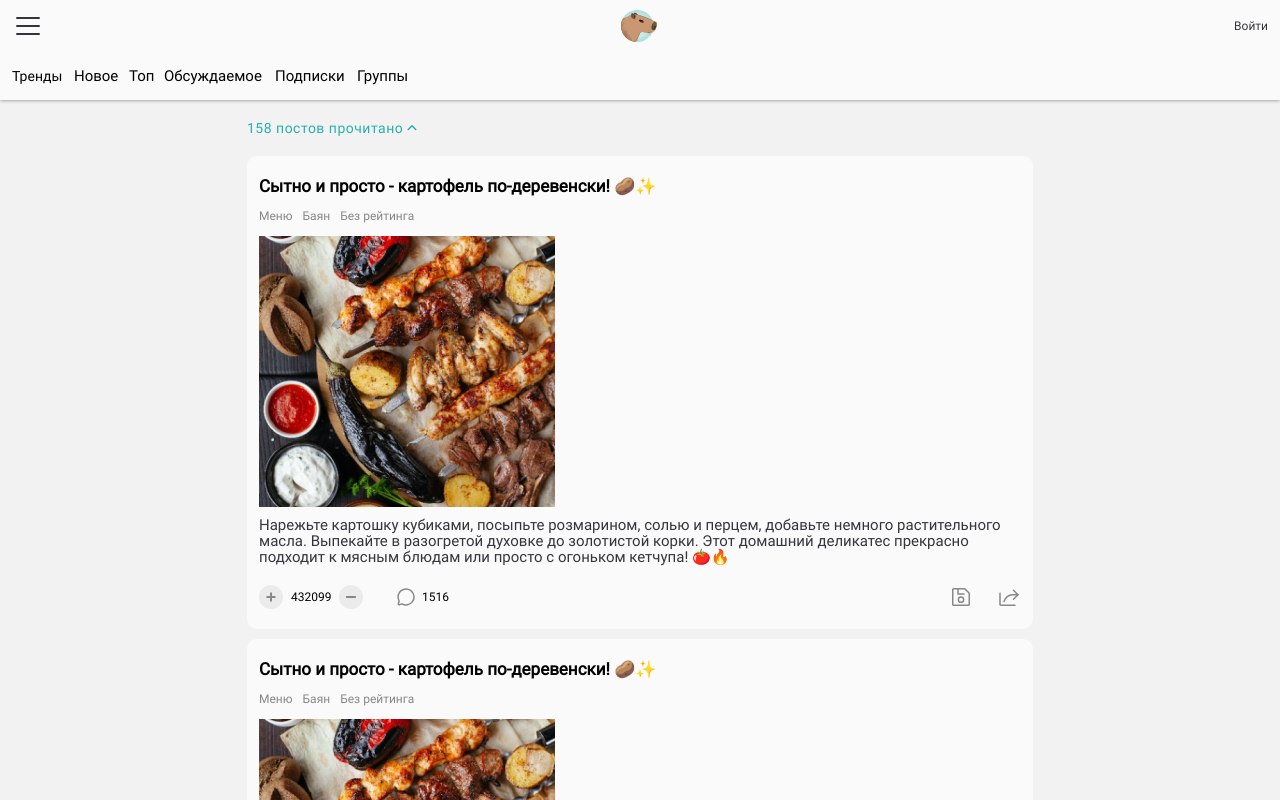
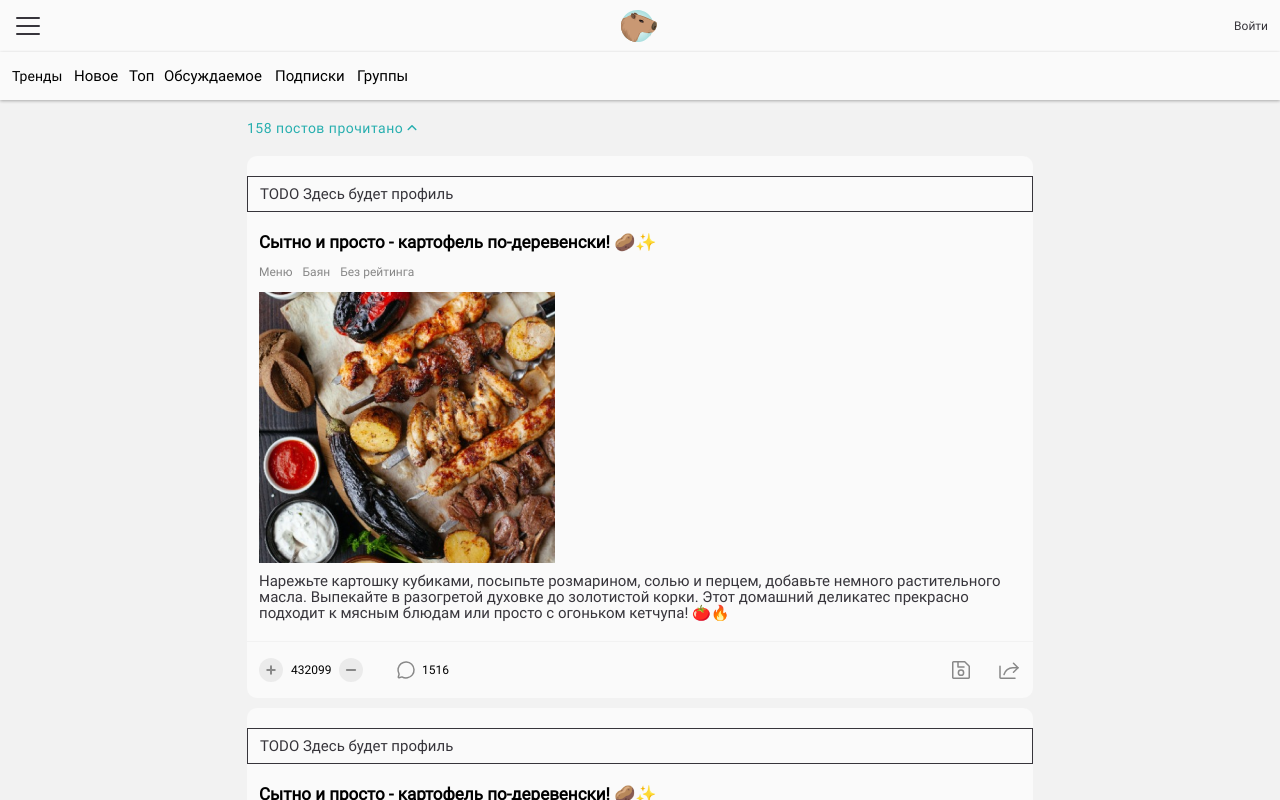
Before and after one commit to OlgaPy/Vortex_front, a Vue app: page / in a window 1280 px wide. Shown: the top 800 px of the page. Built offline with nearby package versions, Linux system fonts and the light colour scheme.

Commit message:
Правки стилей и слотов PreviewPostUI

```diff
--- a/src/entities/post/ui/PreviewPostUI.vue
+++ b/src/entities/post/ui/PreviewPostUI.vue
@@ -3,13 +3,17 @@
 
 <template>
   <main :class="[$style.container, 'color-bg-gray-98']">
-    <slot name="header"></slot>
-    <div :class="$style.postPreview">
+    <header :class="$style.header">
+      <slot name="header"></slot>
+    </header>
+    <main :class="$style.main">
       <h1 class="font-h1"><slot name="title"></slot></h1>
       <span class="font-text-small"><slot name="tags"></slot></span>
-      <span class="font-text-large"><slot name="body"></slot></span>
-    </div>
-    <slot name="footer"></slot>
+      <div :class="[$style.body, 'font-text-large']"><slot name="body"></slot></div>
+    </main>
+    <footer :class="$style.footer">
+      <slot name="footer"></slot>
+    </footer>
   </main>
 </template>
 
@@ -21,15 +25,49 @@
   flex-direction: column;
   width: 100%;
   gap: 20px;
-  padding: 20px 12px;
+  padding-top: 20px;
 }
 
-.postPreview {
+.header {
+  display: flex;
+  justify-content: center;
+  align-items: start;
+  flex-direction: column;
+  width: 100%;
+}
+.header > * {
+  padding: 0 12px;
+}
+
+.main {
   display: flex;
   justify-content: center;
   align-items: start;
   flex-direction: column;
   gap: 12px;
+}
+.main > * {
+  padding: 0 12px;
+}
+
+.body {
+  display: flex;
+  justify-content: center;
+  align-items: start;
+  flex-direction: column;
+  gap: 10px;
+}
+
+.footer {
+  display: flex;
+  justify-content: center;
+  align-items: start;
+  flex-direction: column;
+  width: 100%;
+  border-top: 1px solid var(--color-base-bg);
+}
+.footer > * {
+  padding: 16px 12px;
 }
 
 @media screen and (min-width: 834px) {
--- a/src/pages/HomePage.vue
+++ b/src/pages/HomePage.vue
@@ -21,7 +21,6 @@ import PageUI from "@/shared/ui/PageUI.vue";
   top: 0;
   left: 0;
   width: 100%;
-  box-shadow: 0 1px 3px 0 var(--color-black-0-30);
   z-index: 1;
 }
 </style>
--- a/src/widgets/TapeLinksWidget.vue
+++ b/src/widgets/TapeLinksWidget.vue
@@ -31,6 +31,7 @@ const items = [
   width: 100%;
   overflow-y: auto;
   padding: 8px;
+  box-shadow: 0 1px 3px 0 var(--color-black-0-30);
 }
 .container::-webkit-scrollbar {
   display: none;
--- a/src/widgets/trends-feed-widget/ui/TestPreviewPost.vue
+++ b/src/widgets/trends-feed-widget/ui/TestPreviewPost.vue
@@ -6,6 +6,9 @@ import PostPreviewFooterUI from "@/widgets/trends-feed-widget/ui/PostPreviewFoot
 
 <template>
   <PreviewPostUI>
+    <template #header>
+      <div :class="$style.postProfile">TODO Здесь будет профиль</div>
+    </template>
     <template #title>
       Сытно и просто - картофель по-деревенски! 🥔✨
     </template>
@@ -13,14 +16,12 @@ import PostPreviewFooterUI from "@/widgets/trends-feed-widget/ui/PostPreviewFoot
       <TagsList :tags="['Меню', 'Баян', 'Без рейтинга']"/>
     </template>
     <template #body>
-      <div :class="$style.postBody">
       <img src="@/widgets/trends-feed-widget/img/Pictures.png" alt="Post Image">
       <span class="font-text color-gray-22">
         Нарежьте картошку кубиками, посыпьте розмарином, солью и перцем, добавьте немного растительного масла.
         Выпекайте в разогретой духовке до золотистой корки. Этот домашний деликатес прекрасно подходит к мясным
         блюдам или просто с огоньком кетчупа! 🍅🔥
       </span>
-      </div>
     </template>
     <template #footer>
       <PostPreviewFooterUI/>
@@ -29,11 +30,15 @@ import PostPreviewFooterUI from "@/widgets/trends-feed-widget/ui/PostPreviewFoot
 </template>
 
 <style module>
-.postBody {
+.postProfile {
   display: flex;
-  justify-content: center;
-  align-items: start;
-  flex-direction: column;
-  gap: 10px;
+  justify-content: start;
+  align-items: center;
+  gap: 8px;
+  height: 36px;
+  width: 100%;
+  border: 1px solid var(--color-gray-22);
+  color: var(--color-gray-22);
+  font: var(--font-text);
 }
 </style>
```
Lines whose indentation alone changed are shown as unchanged.
